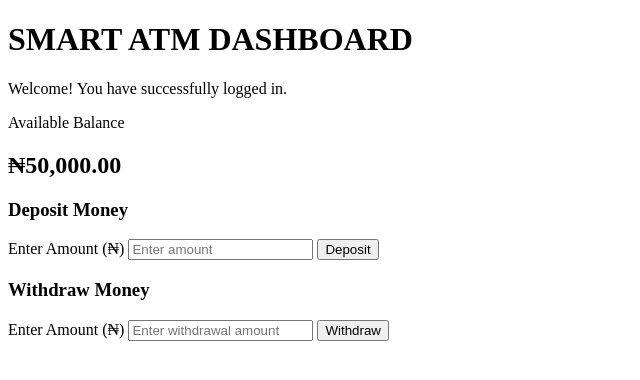
After one commit to theoeasy247/My_Projects, a Flask app: page /dashboard in a window 1280 px wide. The commit adds this page. Shown: the top 380 px of the page, without its empty margins (0-640 px from the left). Run offline with Flask 3, Linux system fonts and the light colour scheme; the visitor is signed in with stand-in values (Sample User, id 1); parts of the project's set-up code (start-up, migrations or seed data) failed here and were passed over.

Commit message:
implementation of HTML on dashboard

```diff
--- a/smart_atm/app.py
+++ b/smart_atm/app.py
@@ -1,10 +1,11 @@
-from flask import Flask, render_template, request, session
+from flask import Flask, render_template, request, session, redirect, url_for
 
 app = Flask(__name__)
 
 app.secret_key = "smart-atm-development-key"
 
 correct_pin = "2026"
+balance = 50000
 
 # Homepage and login route
 @app.route("/", methods=["GET", "POST"])
@@ -24,7 +25,8 @@ def home():
         else:
             if entered_pin == correct_pin:
                 session["attempts"] = 0
-                message = "PIN accepted! Access granted."
+                session["logged_in"] = True
+                return redirect(url_for("dashboard"))
 
             else:
                 attempts += 1
@@ -37,6 +39,73 @@ def home():
 
     return render_template("index.html", message=message)
 
+@app.route("/dashboard")
+def dashboard():
+
+    if not session.get("logged_in"):
+        return redirect(url_for("home"))
+
+    return render_template("dashboard.html", balance=balance)
+
+@app.route("/deposit", methods=["POST"])
+def deposit():
+    global balance
+
+    if not session.get("logged_in"):
+        return redirect(url_for("home"))
+
+    amount = request.form.get("amount", "").strip()
+
+    try:
+        amount = int(amount)
+
+        if amount > 0:
+            balance += amount
+            message = "Deposit successful!"
+        else:
+            message = "Deposit amount must be greater than zero."
+
+    except ValueError:
+        message = "Please enter a valid whole number."
+
+    return render_template(
+        "dashboard.html",
+        balance=balance,
+        message=message
+    )
+
+@app.route("/withdraw", methods=["POST"])
+def withdraw():
+    global balance
+
+    if not session.get("logged_in"):
+        return redirect(url_for("home"))
+
+    amount = request.form.get("amount", "").strip()
+
+    print("Received withdrawal amount:", repr(amount))
+
+    try:
+        amount = int(amount)
+
+        if amount <= 0:
+            message = "Withdrawal amount must be greater than zero."
+
+        elif amount > balance:
+            message = "Insufficient funds. Your balance is too low."
+
+        else:
+            balance -= amount
+            message = "Withdrawal successful!"
+
+    except ValueError:
+        message = "Please enter a valid whole number."
+
+    return render_template(
+        "dashboard.html",
+        balance=balance,
+        message=message
+    )
 
 # Run the Flask application
 if __name__ == "__main__":
--- /dev/null
+++ b/smart_atm/templates/dashboard.html
@@ -0,0 +1,66 @@
+
+<!DOCTYPE html>
+<html lang="en">
+<head>
+    <meta charset="UTF-8">
+    <meta name="viewport" content="width=device-width, initial-scale=1.0">
+    <title>Smart ATM Dashboard</title>
+</head>
+
+<body>
+
+    <h1>SMART ATM DASHBOARD</h1>
+
+    <p>Welcome! You have successfully logged in.</p>
+
+    <div class="balance-card">
+
+    <p>Available Balance</p>
+
+    <h2>₦{{ "{:,.2f}".format(balance) }}</h2>
+
+    <div class="deposit-card">
+
+    <h3>Deposit Money</h3>
+
+    <form method="POST" action="/deposit">
+
+        <label for="amount">Enter Amount (₦)</label>
+
+        <input type="number" id="amount" name="amount" placeholder="Enter amount">
+
+        <button type="submit">Deposit</button>
+
+        <div class="withdrawal-card">
+
+    <h3>Withdraw Money</h3>
+
+    <form method="POST" action="/withdraw">
+
+        <label for="withdraw_amount">Enter Amount (₦)</label>
+
+        <input
+            type="number"
+            id="withdraw_amount"
+            name="amount"
+            placeholder="Enter withdrawal amount"
+        >
+
+        <button type="submit">Withdraw</button>
+
+    </form>
+
+</div>
+
+    </form>
+
+{% if message %}
+    <p>{{ message }}</p>
+{% endif %}
+
+</div>
+
+</div>
+
+</body>
+</html>
```
Also changed, not shown: smart_atm/static/style.css (+19 -0 lines).
